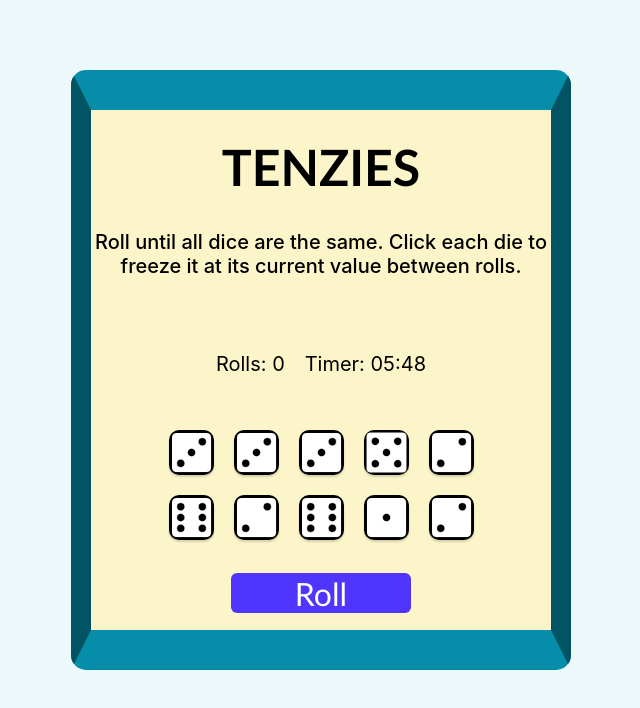
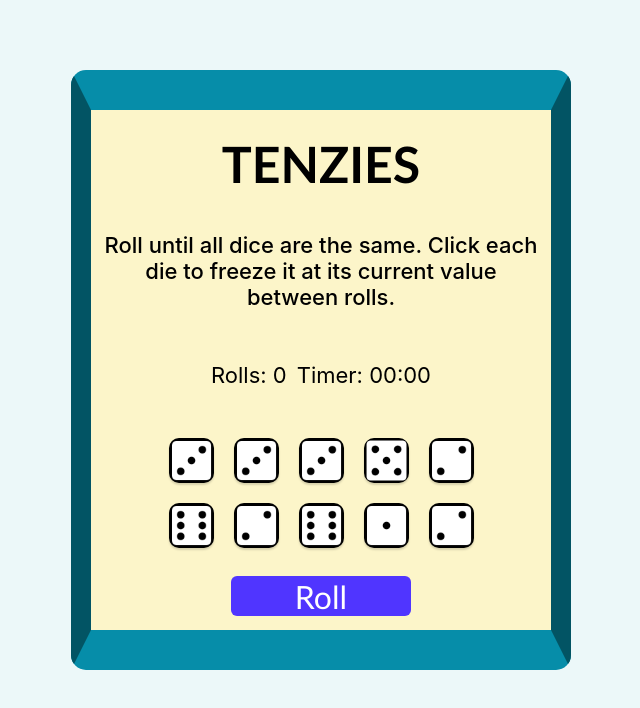
Before and after one commit to Klimcuks/Tenzi, a React (Create React App) app: page / in a window 1280 px wide. Shown: the top 708 px of the page, without its empty margins (319-959 px from the left). Built offline with nearby package versions, Linux system fonts and the light colour scheme.

Commit message:
increased font size, changed padding

```diff
--- a/src/App.js
+++ b/src/App.js
@@ -25,17 +25,17 @@ function App() {
     }
   }, [dice]);
 
-  useEffect(() => {
-    let interval = null;
-    if (start) {
-      interval = setInterval(() => {
-        setTime((prevTime) => prevTime + 10);
-      }, 10);
-    } else {
-      clearInterval(interval);
-    }
-    return () => clearInterval(interval);
-  }, [start]);
+  // useEffect(() => {
+  //   let interval = null;
+  //   if (start) {
+  //     interval = setInterval(() => {
+  //       setTime((prevTime) => prevTime + 10);
+  //     }, 10);
+  //   } else {
+  //     clearInterval(interval);
+  //   }
+  //   return () => clearInterval(interval);
+  // }, [start]);
 
   function allDice() {
     const arrayOfNums = [];
--- a/src/style.css
+++ b/src/style.css
@@ -31,8 +31,8 @@ main {
   width: 50%;
   justify-content: space-around;
   font-family: 'Inter', sans-serif;
-  font-size: 20px;
-
+  font-size: 22px;
+  margin-top: -20px;
 }
 .dice-container {
   display: grid;
@@ -48,9 +48,10 @@ main {
 .instructions {
   font-family: 'Inter', sans-serif;
   font-weight: 500;
-  font-size: 20px;
-  margin-top: 0;
+  font-size: 22px;
+  margin-top: 10px;
   text-align: center;
+  padding: 0 10px;
 }
 .die-face {
   height: 45px;
```
